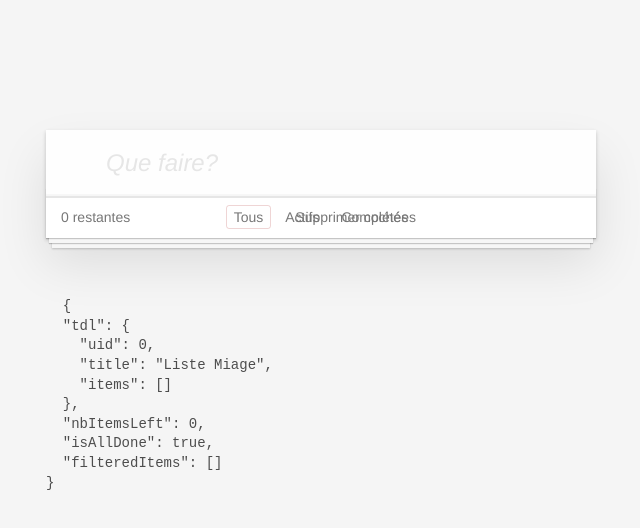
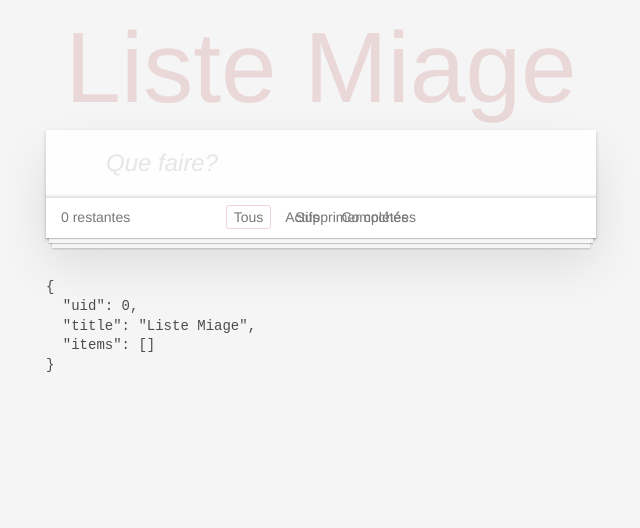
Before and after one commit to l3-miage-cl-ihm/todolist-en-angular-rxjs-l3miage-thauvinl, an Angular app: page / in a window 1280 px wide. Shown: the top 528 px of the page, without its empty margins (319-959 px from the left). Built offline with nearby package versions, Linux system fonts and the light colour scheme.

Commit message:
correction

```diff
--- a/src/app/app.component.html
+++ b/src/app/app.component.html
@@ -7,3 +7,5 @@
                 (appendItems)="addToDo($event)"
                 (deleteItems)="removeTask($event)"
                 (updateItems)="updateTask($event)"></app-todo-list>
+
+<pre>{{sigTDL() | json}}</pre>
--- a/src/app/app.component.ts
+++ b/src/app/app.component.ts
@@ -18,9 +18,9 @@ export class AppComponent {
   constructor(private toDoListService: TodoListService) {
 
   }
-  addToDo(s: NonEmptyList<string>) {
-    console.log([s]);
-    this.toDoListService.appendItems(s);
+  addToDo(L: NonEmptyList<string>) {
+    console.log([L]);
+    this.toDoListService.appendItems(L);
   }
 
   updateTask(l: readonly [Partial<TodoItem>, NonEmptyList<TodoItem>]) {
--- a/src/app/todo-item/todo-item.component.html
+++ b/src/app/todo-item/todo-item.component.html
@@ -1,19 +1,20 @@
 <div class="view">
     <input 	class		    = "toggle"
-            [ngModel]="this.sigItemState().item.done"
-            (ngModelChange)="toggleTask(!this.sigItemState().item.done)"
+            [ngModel]="sigItemState().item.done"
+            (ngModelChange)="toggleTask(!sigItemState().item.done)"
             type		    = "checkbox"
             name            = "done"
     />
-    <label class="texte" (dblclick)="this._sigEditing.set(true)">
-        {{this.sigItemState().item.label}}
+    <label class="texte" (dblclick)="_sigEditing.set(true)">
+        {{sigItemState().item.label}}
     </label>
-    <button class="destroy" (click)="this.deleteTask()"></button>
+    <button class="destroy" (click)="deleteTask()"></button>
   </div>
   <form (submit)="changeLabel(newTextInput.value)">
     <input  #newTextInput
             name      = "newTextInput"
             class     = "edit"
-            [ngModel]="this.sigItemState().item.label"
+            (blur) = "changeLabel(newTextInput.value)"
+            [ngModel]="sigItemState().item.label"
             />
   </form>
--- a/src/app/todo-item/todo-item.component.ts
+++ b/src/app/todo-item/todo-item.component.ts
@@ -57,11 +57,9 @@ export class TodoItemComponent implements AfterViewChecked{
   deleteTask(){
     this.delete.emit(this.sigItemState().item);
   }
-  changeLabel(label:string){
-    this.update.emit({
-      ...this.item,
-      label
-    })
+  changeLabel(label: string) {
+    this._sigEditing.set(false);
+    this.update.emit( {label} )
   }
 
   ngAfterViewChecked(): void {
--- a/src/app/todo-list/todo-list.component.html
+++ b/src/app/todo-list/todo-list.component.html
@@ -1,18 +1,18 @@
 <section class="todoapp">
   <header class="header">
-    <h1></h1>
-    <form (submit)="appendItems.emit([lab.value])">
+    <h1>{{tdl.title}}</h1>
+    <form (submit)="appendItems.emit([lab.value]); lab.value='' ">
       <input name="newTodoInput" class="new-todo" placeholder="Que faire?" autofocus #lab />
     </form>
   </header>
   <section class="main">
-    <input class="toggle-all" [ngModel]="this.sigTDLState().isAllDone" (ngModelChange)="toggleAllTasks(!this.sigTDLState().isAllDone)" type="checkbox" name="toggleAll" />
+    <input class="toggle-all" [ngModel]="sigTDLState().isAllDone" (ngModelChange)="toggleAllTasks(!this.sigTDLState().isAllDone)" type="checkbox" name="toggleAll" />
     <label for="toggleAll" *ngIf="!this.sigTDLState().isAllDone">Mark all as complete</label>
     <ul class="todo-list">
       <li *ngFor="let task of sigTDLState().filteredItems" [ngClass]="{'editing' :t.editing}">
         <app-todo-item  #t [item]="task"
-                        (update)="this.updateTasks($event, [task])"
-                        (delete)="this.deleteTasks($event)"></app-todo-item>
+                        (update)="updateTasks($event, [task])"
+                        (delete)="deleteTasks($event)"></app-todo-item>
       </li>
     </ul>
   </section>
@@ -34,7 +34,7 @@
     </div>
   </footer>
 </section>
-<pre>
+<!-- <pre>
   {{currentfilter()|json}}
   {{sigTDLState()|json}}
-</pre>
+</pre> -->
--- a/src/app/todo-list/todo-list.component.ts
+++ b/src/app/todo-list/todo-list.component.ts
@@ -20,12 +20,12 @@ type FCT_FILTER = (item: TodoItem) => boolean;
   changeDetection: ChangeDetectionStrategy.OnPush
 })
 export class TodoListComponent {
-  public sigTDLState;
+  public readonly sigTDLState: Signal<TdlState>;
 
   private _sigTdl = signal<TodoList>(initialTDL);
   @Input({ required: true })
-  get tdl() { return this._sigTdl() }
-  set tdl(v: TodoList) { this._sigTdl.set(v) }
+    get tdl() { return this._sigTdl() }
+    set tdl(v: TodoList) { this._sigTdl.set(v) }
 
   @Output() appendItems = new EventEmitter<NonEmptyList<string>>();
   @Output() deleteItems = new EventEmitter<NonEmptyList<TodoItem>>();
@@ -36,23 +36,21 @@ export class TodoListComponent {
   readonly filterUndone: FCT_FILTER = item => !item.done;
 
   public currentfilter = signal<FCT_FILTER> (this.filterAll);
-  readonly itemsFiltered = computed<readonly TodoItem[]>(
-    () => this.tdl.items.filter(this.currentfilter())
-  );
 
   constructor() {
     this.sigTDLState = computed<TdlState>(() => {
+      const nbItemsLeft = this.nbItemsRemaining()
       return {
         tdl: this.tdl,
-        nbItemsLeft: this.nbItemsRemaining(),
-        isAllDone: (this.nbItemsRemaining() === 0),
+        nbItemsLeft,
+        isAllDone: nbItemsLeft === 0,
         currentFilter: this.currentfilter(),
-        filteredItems: this.itemsFiltered()
+        filteredItems: this.tdl.items.filter( this.currentfilter() )
       }
     })
   }
 
-  nbItemsRemaining() {
+  private nbItemsRemaining() {
     return this.tdl.items.reduce((acc, val) => !val.done ? acc + 1 : acc, 0);
   }
 
```
